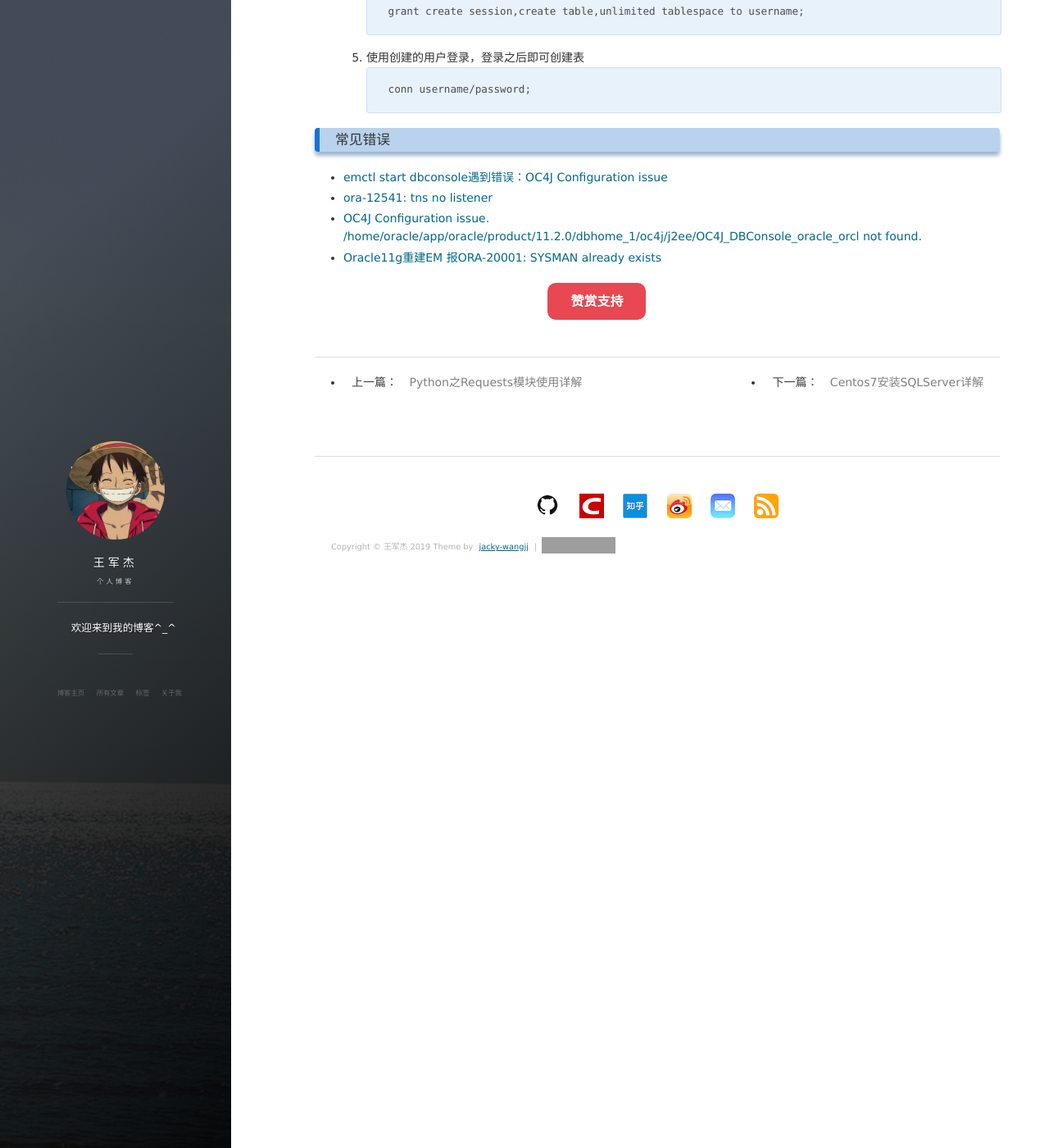
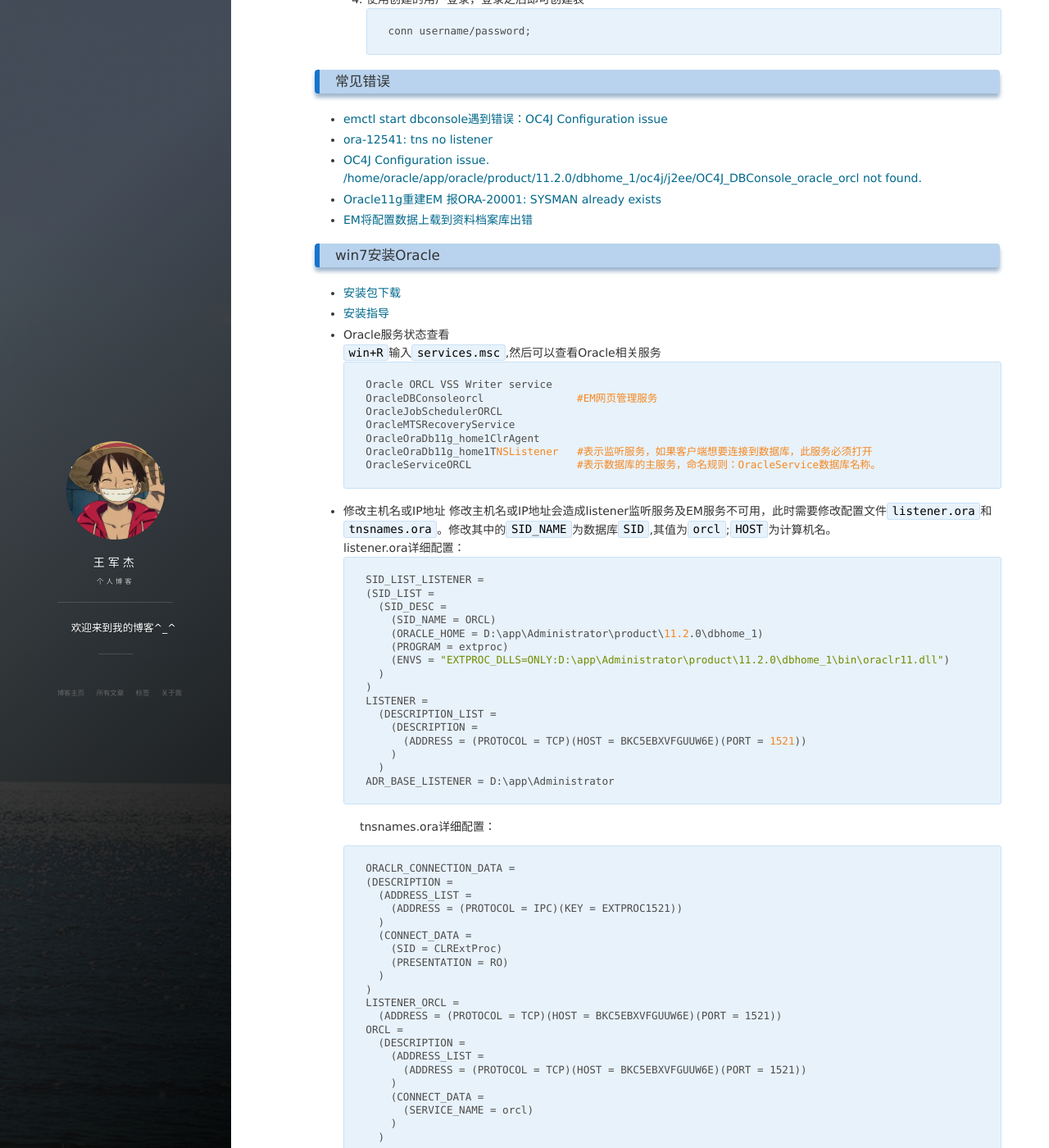
Before and after one commit to jacky-wangjj/jacky-wangjj.github.io, a Jekyll site: the page built from _posts/environment/2019-04-16-Centos6.6_install_oracle_guide.md, in a window 1280 px wide and 1400 px high, scrolled down 1825 px. Shown: the whole window at 82% size. Built offline with Jekyll 4.4.1, drawn with Linux system fonts in a browser that asks for light colours; nearby versions of some CDN libraries; comment, search, counter and statistics services are not loaded; some of the changed text lies outside the part shown; grey boxes are pictures that could not be loaded.

Commit message:
blog update Centos6安装Oracle详解

````diff
--- a/_posts/environment/2019-04-16-Centos6.6_install_oracle_guide.md
+++ b/_posts/environment/2019-04-16-Centos6.6_install_oracle_guide.md
@@ -64,28 +64,25 @@ tags: 环境
   ```
 
 - oracle新建数据库、新建用户并授权
-  1. 创建用户
-  ```
-  create user username identified by password;
-  ```
-  username: 用户名
-  password: 密码
-  2. 创建表空间
+  1. 创建表空间
   ```
   create tablespace tablespacename datafile '/home/oracle/app/oradata/data.dbf' size xxxm;
   ```
   tablespacename: 表空间的名字
   /home/oracle/app/oradata/data.dbf: 表空间的存储位置
   xxx：表空间的大小，m单位为兆
-  3. 将空间分配给用户
+  2. 创建用户，并指定默认表空间
   ```
-  alert user username default tablespace tablespacename;
+  create user username identified by password default tablespace tablespacename;
   ```
-  4. 给用户授权
+  username: 用户名
+  password: 密码
+  tablespacename: 表空间名字
+  3. 给用户授权
   ```
   grant create session,create table,unlimited tablespace to username;
   ```
-  5. 使用创建的用户登录，登录之后即可创建表
+  4. 使用创建的用户登录，登录之后即可创建表
   ```
   conn username/password;
   ```
@@ -95,3 +92,67 @@ tags: 环境
 - [ora-12541: tns no listener](http://www.orafaq.com/wiki/ORA-12541)
 - [OC4J Configuration issue. /home/oracle/app/oracle/product/11.2.0/dbhome_1/oc4j/j2ee/OC4J_DBConsole_oracle_orcl not found.](https://bbs.csdn.net/topics/290087662)
 - [Oracle11g重建EM 报ORA-20001: SYSMAN already exists](https://www.cnblogs.com/rusking/p/4394025.html)
+- [EM将配置数据上载到资料档案库出错](https://www.cnblogs.com/liuguosong/articles/5804497.html)
+
+### win7安装Oracle
+- [安装包下载](https://www.oracle.com/technetwork/database/enterprise-edition/downloads/index.html)
+- [安装指导](https://www.cnblogs.com/bluepoint2009/p/oracle-11g-R2-win7-64bit.html)
+- Oracle服务状态查看
+  `win+R`输入`services.msc`,然后可以查看Oracle相关服务
+  ```
+  Oracle ORCL VSS Writer service
+  OracleDBConsoleorcl               #EM网页管理服务
+  OracleJobSchedulerORCL
+  OracleMTSRecoveryService
+  OracleOraDb11g_home1ClrAgent
+  OracleOraDb11g_home1TNSListener   #表示监听服务，如果客户端想要连接到数据库，此服务必须打开
+  OracleServiceORCL                 #表示数据库的主服务，命名规则：OracleService数据库名称。
+  ```
+- 修改主机名或IP地址
+  修改主机名或IP地址会造成listener监听服务及EM服务不可用，此时需要修改配置文件`listener.ora`和`tnsnames.ora`。修改其中的`SID_NAME`为数据库`SID`,其值为`orcl`;`HOST`为计算机名。
+  listener.ora详细配置：
+  ```
+  SID_LIST_LISTENER =
+  (SID_LIST =
+    (SID_DESC =
+      (SID_NAME = ORCL)
+      (ORACLE_HOME = D:\app\Administrator\product\11.2.0\dbhome_1)
+      (PROGRAM = extproc)
+      (ENVS = "EXTPROC_DLLS=ONLY:D:\app\Administrator\product\11.2.0\dbhome_1\bin\oraclr11.dll")
+    )
+  )
+  LISTENER =
+    (DESCRIPTION_LIST =
+      (DESCRIPTION =
+        (ADDRESS = (PROTOCOL = TCP)(HOST = BKC5EBXVFGUUW6E)(PORT = 1521))
+      )
+    )
+  ADR_BASE_LISTENER = D:\app\Administrator
+  ```
+  tnsnames.ora详细配置：
+  ```
+  ORACLR_CONNECTION_DATA =
+  (DESCRIPTION =
+    (ADDRESS_LIST =
+      (ADDRESS = (PROTOCOL = IPC)(KEY = EXTPROC1521))
+    )
+    (CONNECT_DATA =
+      (SID = CLRExtProc)
+      (PRESENTATION = RO)
+    )
+  )
+  LISTENER_ORCL =
+    (ADDRESS = (PROTOCOL = TCP)(HOST = BKC5EBXVFGUUW6E)(PORT = 1521))
+  ORCL =
+    (DESCRIPTION =
+      (ADDRESS_LIST =
+        (ADDRESS = (PROTOCOL = TCP)(HOST = BKC5EBXVFGUUW6E)(PORT = 1521))
+      )
+      (CONNECT_DATA =
+        (SERVICE_NAME = orcl)
+      )
+    )
+  ```
+  修改配置文件后需重启Oracle相关服务。
+- Navicat连接Oracle时报错ORA-28547
+  主要是因为oci.dll版本不对。Navicat是通过Oracle客户端连接Oracle服务器的，可以[下载相应版本的Instant Client](https://www.oracle.com/technetwork/database/database-technologies/instant-client/downloads/index.html)，然后解压，打开Navicat软件配置oci.dll位置：`工具` --> `选项` --> `环境` --> `配置oci`，配置完成后需重启Navicat软件。
````
